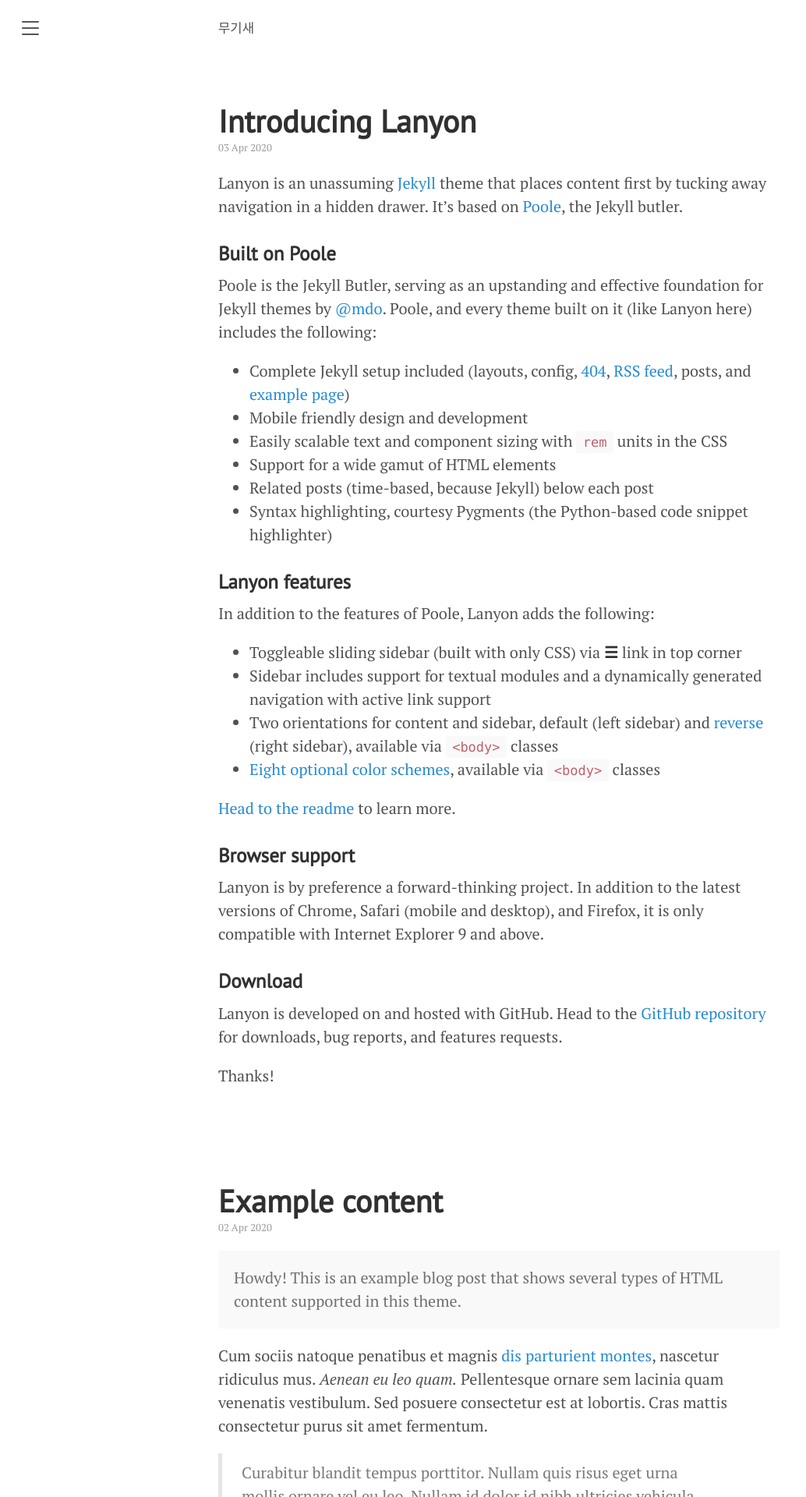
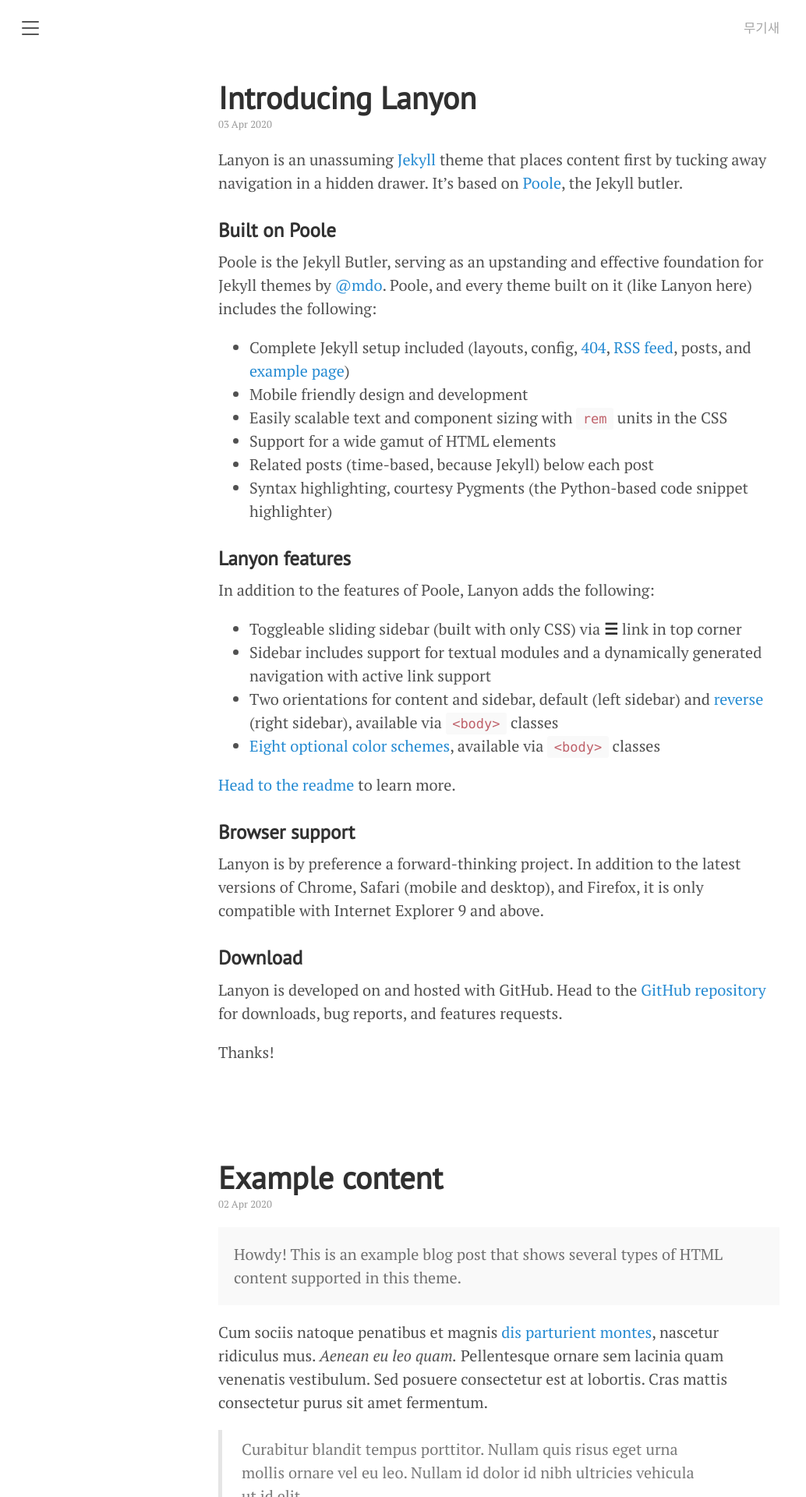
Before and after one commit to mugisae/mugipage, a Jekyll site: the page built from index.html, in a window 1280 px wide. Shown: the top 1920 px of the page at 78% size, without its empty margins (0-1034 px from the left). Built offline with Jekyll 4.4.1, drawn with Linux system fonts in a browser that asks for light colours; the list of posts is cut into pages by our own code.

Commit message:
Update lanyon.css

```diff
--- a/public/css/lanyon.css
+++ b/public/css/lanyon.css
@@ -115,7 +115,7 @@
   color: #c0c0c0;
   letter-spacing: 0;
 }
-.masthead .masthea-tagline {
+.masthead .masthead-tagline {
   float: right;
   opacity: .5;
 }
```
